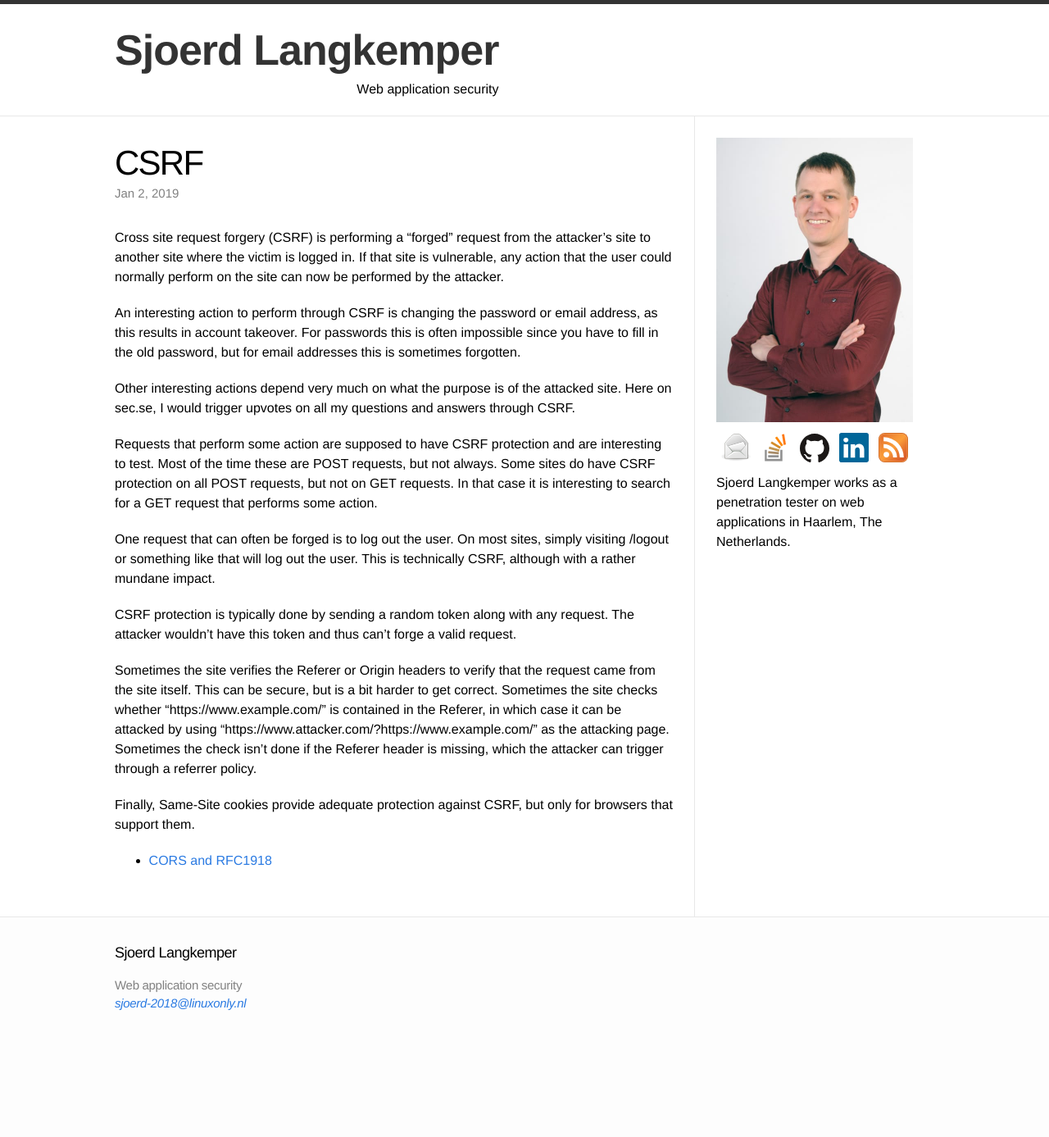
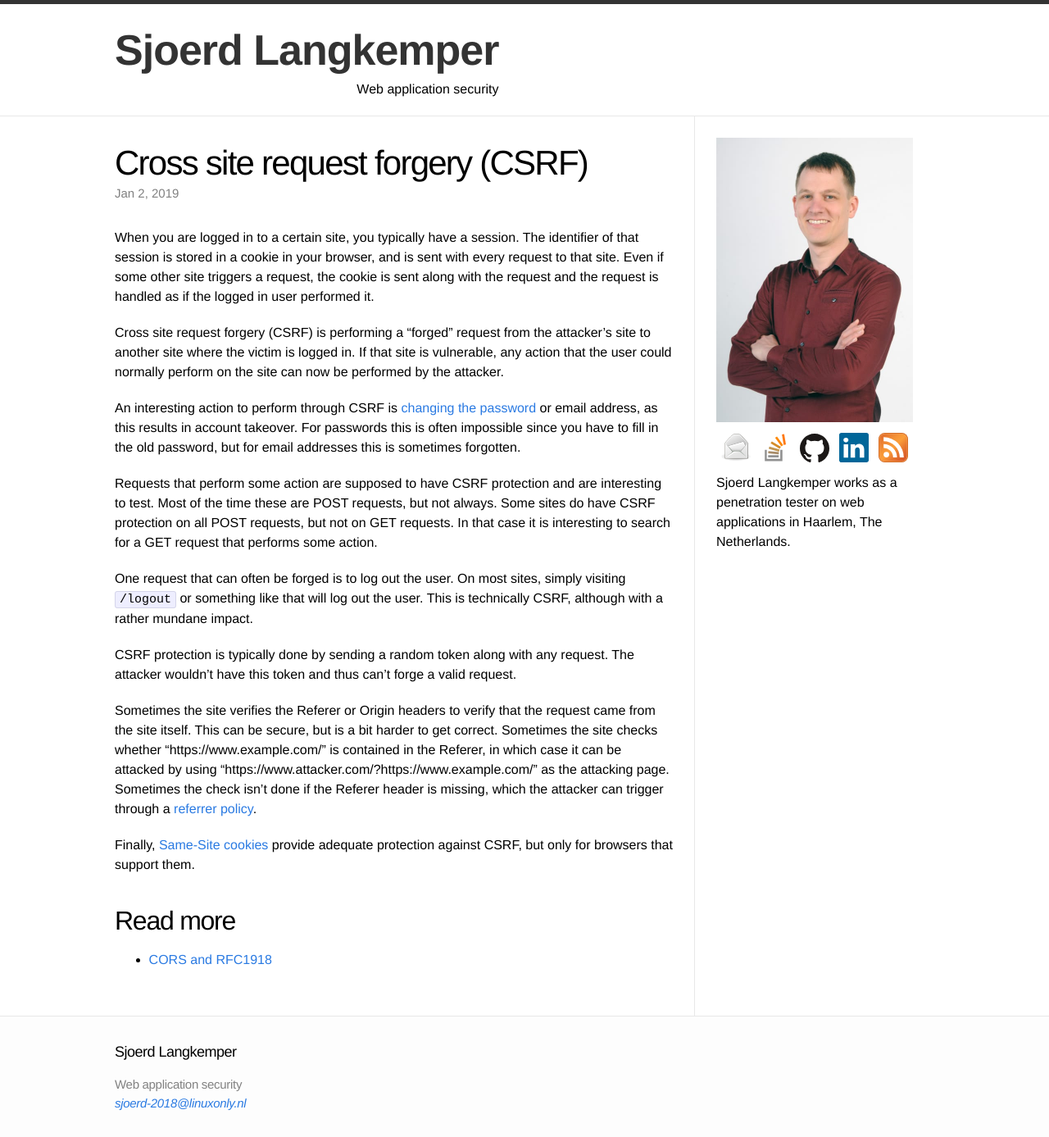
Before and after one commit to Sjord/Sjord.github.io, a Jekyll site: the page built from _posts/2018-09-28-csrf.md, in a window 1280 px wide. Shown: the whole page at 82% size. Built offline with Jekyll 4.4.1, drawn with Linux system fonts in a browser that asks for light colours; before the commit the page ends 1266 px from its top, so only the background shows below that.

Commit message:
Some work on CSRF post

```diff
--- a/_posts/2018-09-28-csrf.md
+++ b/_posts/2018-09-28-csrf.md
@@ -1,24 +1,26 @@
 ---
 layout: post
-title: "CSRF"
+title: "Cross site request forgery (CSRF)"
 thumbnail: todo-480.jpg
 date: 2019-01-02
 ---
 
+When you are logged in to a certain site, you typically have a session. The identifier of that session is stored in a cookie in your browser, and is sent with every request to that site. Even if some other site triggers a request, the cookie is sent along with the request and the request is handled as if the logged in user performed it.
+
 Cross site request forgery (CSRF) is performing a "forged" request from the attacker's site to another site where the victim is logged in. If that site is vulnerable, any action that the user could normally perform on the site can now be performed by the attacker.
 
-An interesting action to perform through CSRF is changing the password or email address, as this results in account takeover. For passwords this is often impossible since you have to fill in the old password, but for email addresses this is sometimes forgotten.
-
-Other interesting actions depend very much on what the purpose is of the attacked site. Here on sec.se, I would trigger upvotes on all my questions and answers through CSRF.
+An interesting action to perform through CSRF is [changing the password](/2018/08/15/changing-your-password-with-csrf-in-icehrm/) or email address, as this results in account takeover. For passwords this is often impossible since you have to fill in the old password, but for email addresses this is sometimes forgotten.
 
 Requests that perform some action are supposed to have CSRF protection and are interesting to test. Most of the time these are POST requests, but not always. Some sites do have CSRF protection on all POST requests, but not on GET requests. In that case it is interesting to search for a GET request that performs some action.
 
-One request that can often be forged is to log out the user. On most sites, simply visiting /logout or something like that will log out the user. This is technically CSRF, although with a rather mundane impact.
+One request that can often be forged is to log out the user. On most sites, simply visiting `/logout` or something like that will log out the user. This is technically CSRF, although with a rather mundane impact.
 
 CSRF protection is typically done by sending a random token along with any request. The attacker wouldn't have this token and thus can't forge a valid request.
 
-Sometimes the site verifies the Referer or Origin headers to verify that the request came from the site itself. This can be secure, but is a bit harder to get correct. Sometimes the site checks whether "https://www.example.com/" is contained in the Referer, in which case it can be attacked by using "https://www.attacker.com/?https://www.example.com/" as the attacking page. Sometimes the check isn't done if the Referer header is missing, which the attacker can trigger through a referrer policy.
+Sometimes the site verifies the Referer or Origin headers to verify that the request came from the site itself. This can be secure, but is a bit harder to get correct. Sometimes the site checks whether "https://www.example.com/" is contained in the Referer, in which case it can be attacked by using "https://www.attacker.com/?https://www.example.com/" as the attacking page. Sometimes the check isn't done if the Referer header is missing, which the attacker can trigger through a [referrer policy](/2017/06/21/bypass-csrf-check-using-referrer-policy/).
 
-Finally, Same-Site cookies provide adequate protection against CSRF, but only for browsers that support them.
+Finally, [Same-Site cookies](/2016/04/14/preventing-csrf-with-samesite-cookie-attribute/) provide adequate protection against CSRF, but only for browsers that support them.
+
+## Read more
 
 * [CORS and RFC1918](https://wicg.github.io/cors-rfc1918/)
```
